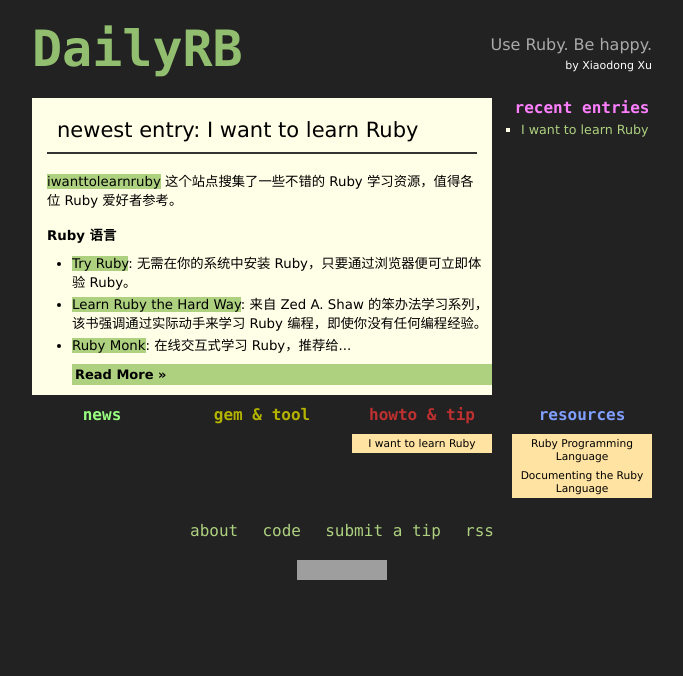
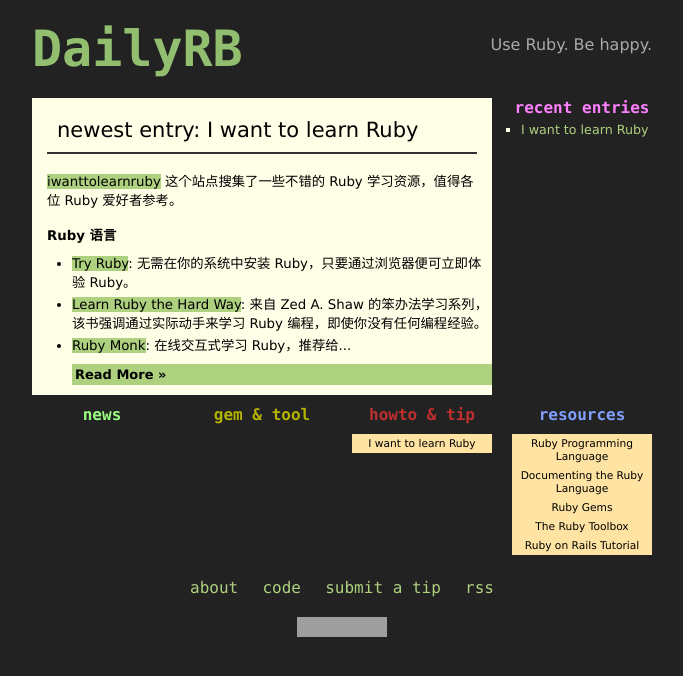
Before and after one commit to xuxiaodong/dailyrb, a Jekyll site: the page built from index.html, in a window 1280 px wide. Shown: the top 676 px of the page, without its empty margins (298-981 px from the left). Built offline with Jekyll 4.4.1, drawn with Linux system fonts in a browser that asks for light colours; Markdown is read by kramdown in place of the engine named in the settings; grey boxes are pictures that could not be loaded.

Commit message:
Add more resources

```diff
--- a/_layouts/default.html
+++ b/_layouts/default.html
@@ -6,7 +6,7 @@
    <meta http-equiv="content-type" content="text/html; charset=utf-8" />
    <title>DailyRB &raquo; {{ page.title }}</title>
    <meta name="author" content="Xiaodong Xu" />
-   <link href="http://dailyrb.org/atom.xml" rel="alternate" title="RSS" type="application/rss+xml" />
+   <link href="/atom.xml" rel="alternate" title="RSS" type="application/rss+xml" />
    <link rel="stylesheet" href="/css/reset.css" type="text/css" media="screen, projection" />
    <link rel="stylesheet" href="/css/screen.css" type="text/css" media="screen, projection" />
    <link rel="stylesheet" href="/css/960.css" type="text/css" media="screen, projection" />
@@ -18,7 +18,6 @@
     </div>
     <div class="grid_4 suffix_2 info">
       <div class="extra">Use Ruby. Be happy.</div>
-      <div class="author">by Xiaodong Xu</div>
     </div>
     <div class="grid_8 prefix_2 suffix_2 main">
       {{ content }}
@@ -45,13 +44,16 @@
       <h3 id="blue">resources</h3>
       <a href="http://www.ruby-lang.org">Ruby Programming Language</a>
       <a href="http://www.ruby-doc.org">Documenting the Ruby Language</a>
+      <a href="http://rubygems.org">Ruby Gems</a>
+      <a href="http://www.ruby-toolbox.com">The Ruby Toolbox</a>
+      <a href="http://ruby.railstutorial.org/book/ruby-on-rails-tutorial">Ruby on Rails Tutorial</a>
     </div>
     <div class="grid_12 footer">
       <div class="footer_links">
         <a href="/about.html">about</a>
         <a href="http://github.com/xuxiaodong/dailyrb">code</a>
         <a href="/submit.html">submit a tip</a>
-        <a class="rss" href="http://dailyrb.org/atom.xml">rss</a>
+        <a class="rss" href="/atom.xml">rss</a>
       </div>
       <div>
         <a rel="license" href="http://creativecommons.org/licenses/by-sa/3.0/us/"><img alt="Creative Commons License" style="border-width:0" src="http://i.creativecommons.org/l/by-sa/3.0/us/88x31.png" /></a>
```
